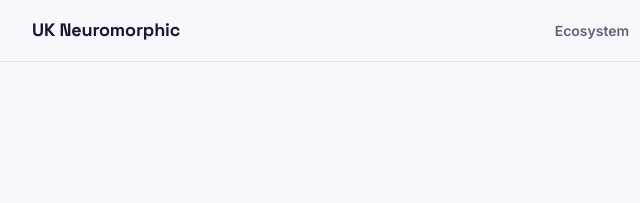
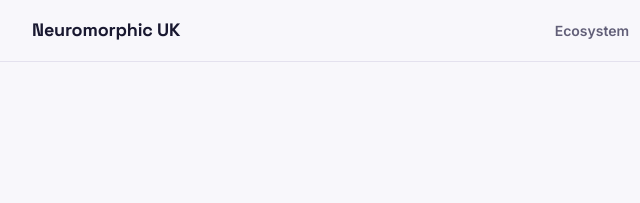
Before and after one commit to manuilon/uk-neuromorphic, a plain HTML site: page index.html in a window 1280 px wide. Shown: the top 203 px of the page, 96-736 px from the left. Drawn offline with nearby package versions, Linux system fonts and the light colour scheme.

Commit message:
Update index.html

```diff
--- a/index.html
+++ b/index.html
@@ -30,7 +30,7 @@
 
 <header class="site-header">
   <nav class="nav" aria-label="Primary">
-    <a href="#top" class="wordmark">UK Neuromorphic</a>
+    <a href="#top" class="wordmark">Neuromorphic UK</a>
     <ul class="nav-links">
       <li><a href="#ecosystem">Ecosystem</a></li>
       <li><a href="#network">Network</a></li>
@@ -272,7 +272,7 @@
       <img class="funder-logo" src="assets/logos/UKRI_EPSRC-new.png" alt="UKRI Engineering and Physical Sciences Research Council logo">
     </div>
 
-    <p class="copyright">© 2026 UK Neuromorphic. All rights reserved.</p>
+    <p class="copyright">© 2026 Neuromorphic UK. All rights reserved.</p>
   </div>
 </footer>
 
```
